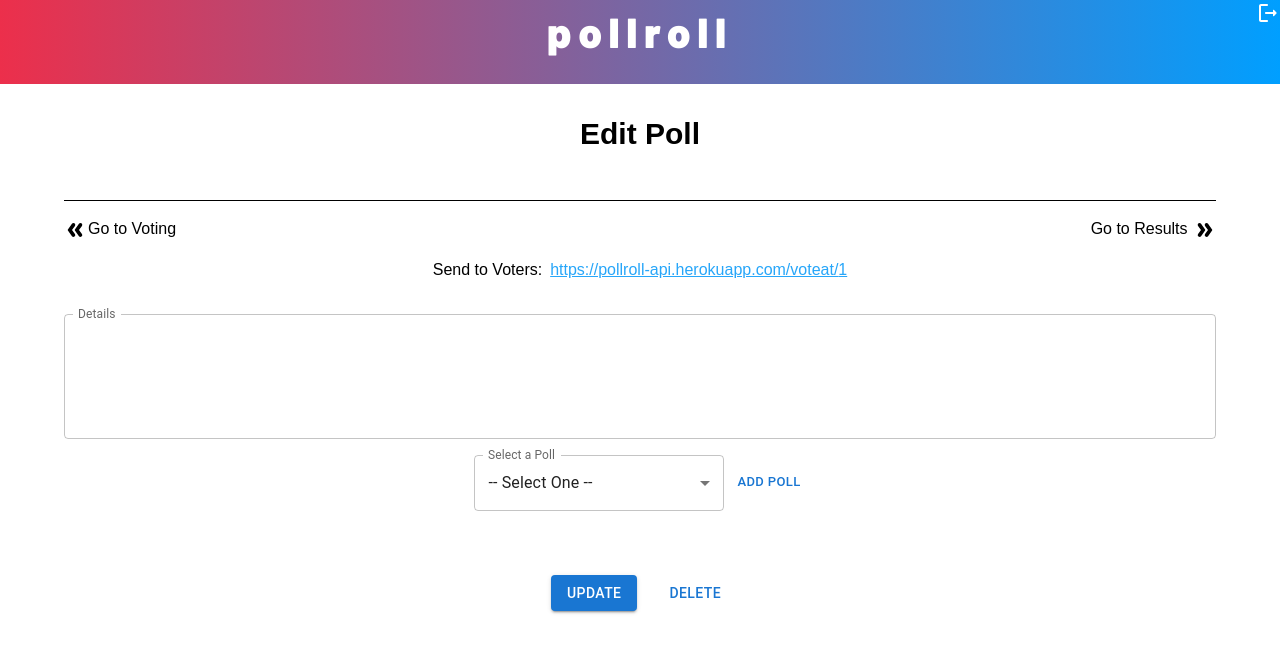
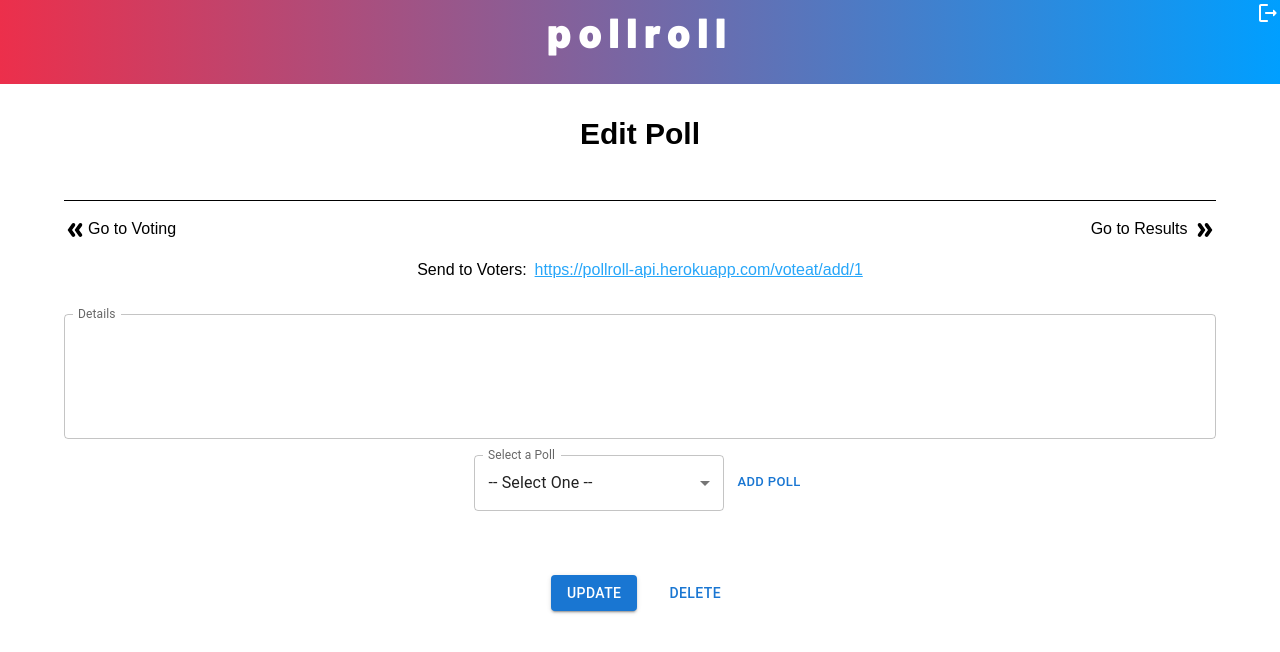
Before and after one commit to 12C0DE/poll-roll, a React (Create React App) app: page /editPoll/1/1 in a window 1280 px wide. Shown: the top 652 px of the page. Built offline with nearby package versions, Linux system fonts and the light colour scheme; no server answers; a web font is replaced by a local one.

Commit message:
update voteAt url 2

```diff
--- a/src/Pages/EditPolls2.js
+++ b/src/Pages/EditPolls2.js
@@ -125,12 +125,12 @@ export const EditPolls2 = () => {
                   style={{ color: "#27A6F9" }}
                   onClick={() => {
                     navigator.clipboard.writeText(
-                      `https://pollroll-api.herokuapp.com/voteat/${_id}`
+                      `https://pollroll-api.herokuapp.com/voteat/add/${_id}`
                     );
                     setCopied(true);
                   }}
                 >
-                  https://pollroll-api.herokuapp.com/voteat/{_id}
+                  https://pollroll-api.herokuapp.com/voteat/add/{_id}
                 </label>
                 {copied && <ActionAlert showSb={copied} msg="Copied!" />}
               </div>
```
